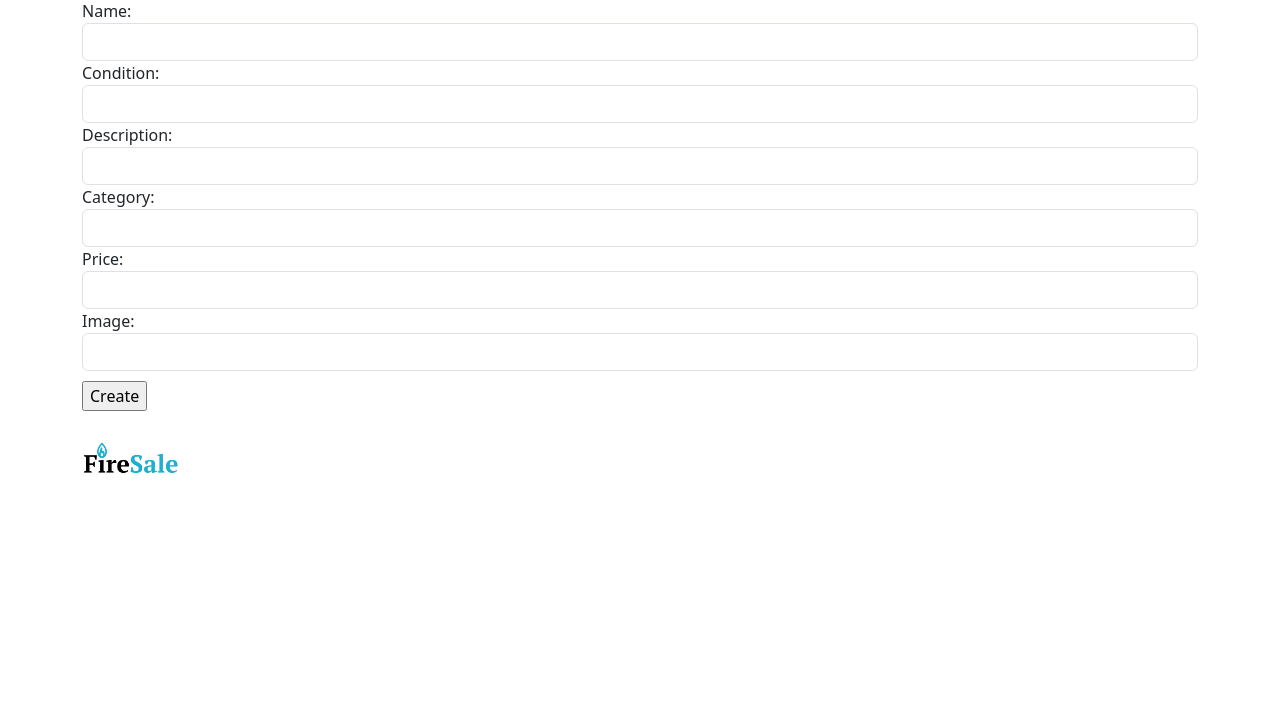
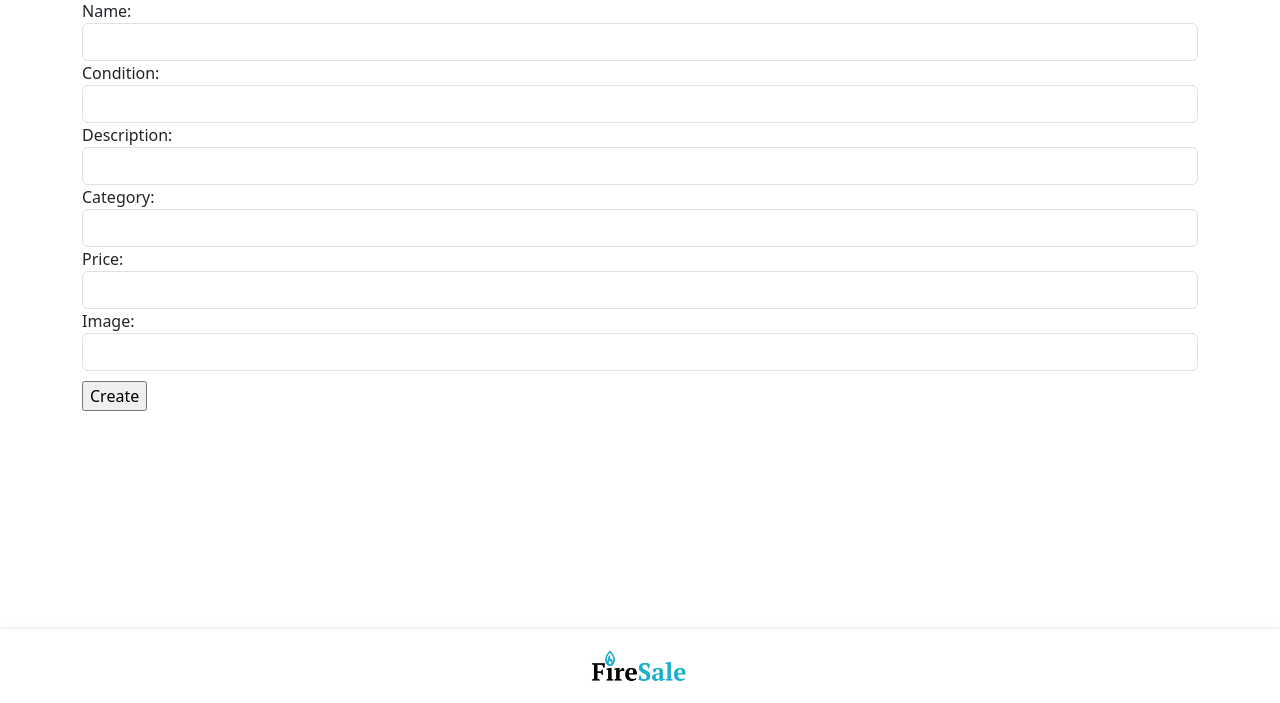
Before and after one commit to mikaeleythor/firesale, a Django app: page /create-item in a window 1280 px wide. Shown: the part 97-800 px from the top of the page. Run offline with Django 4.2, Linux system fonts and the light colour scheme.

Commit message:
making footer needs scroable

```diff
--- a/static/base/css/footer.css
+++ b/static/base/css/footer.css
@@ -1,10 +1,13 @@
 footer {
+    position: fixed;
+    bottom: 0;
+    width: 100%;
     background-color: #FFFFFF;
     padding: 20px;
     display: flex;
     justify-content: center;
     align-items: center;
-    box-shadow: 0 2px 4px 1E1E1E(0, 0, 0, 0.2);
+    box-shadow: 0 2.5px 6px rgba(0,0,0,0.5);
   }
 
   footer img {
--- a/templates/footer.html
+++ b/templates/footer.html
@@ -1,5 +1,3 @@
  <footer>
-    <div class="container" >
-        <img src="/static/logo.png" alt="A logo for the footer " width="100" height="100" />
- </div>
+     <img src="/static/logo.png" alt="A logo for the footer " width="100" height="100" />
 </footer>
```
